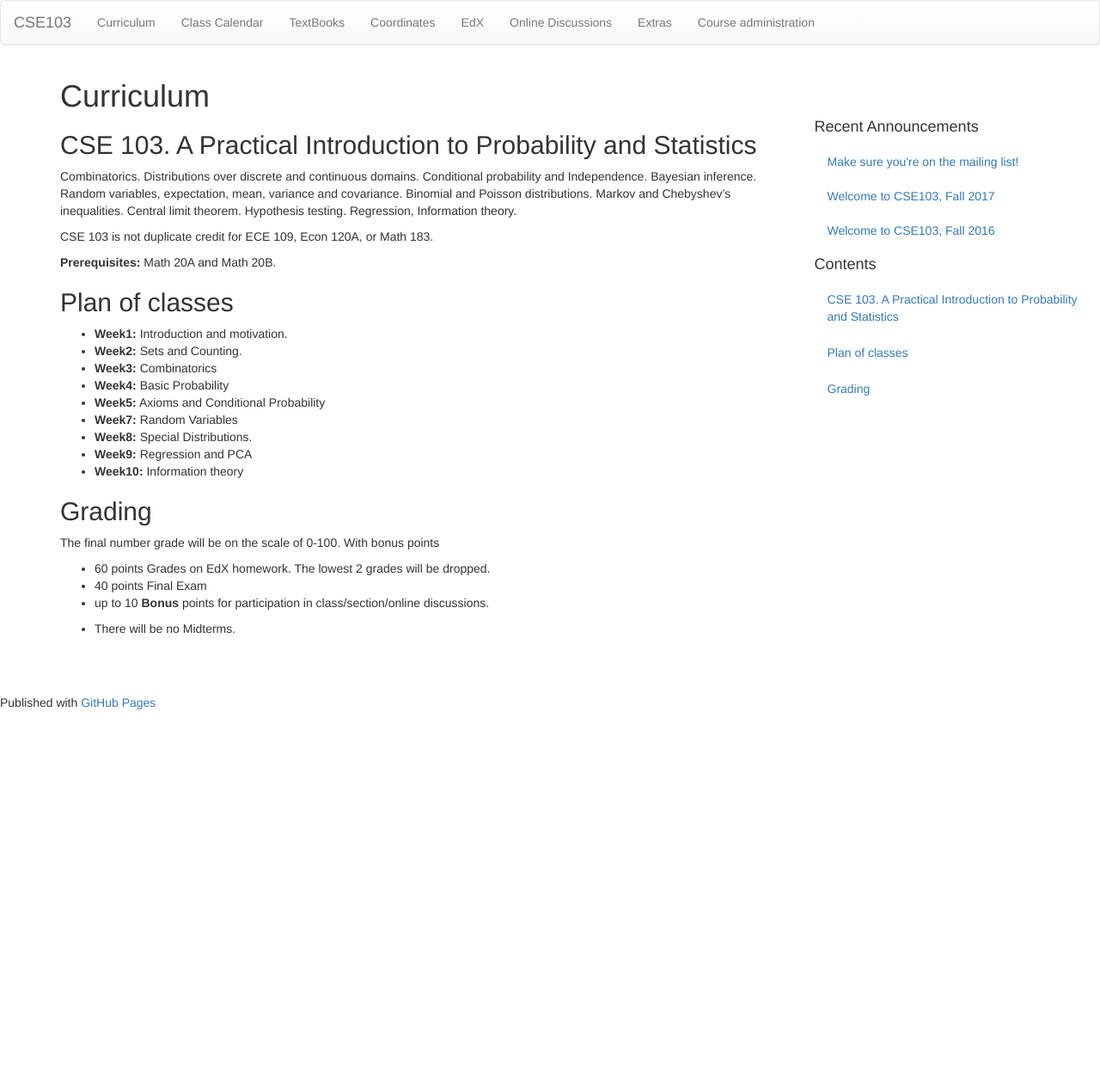
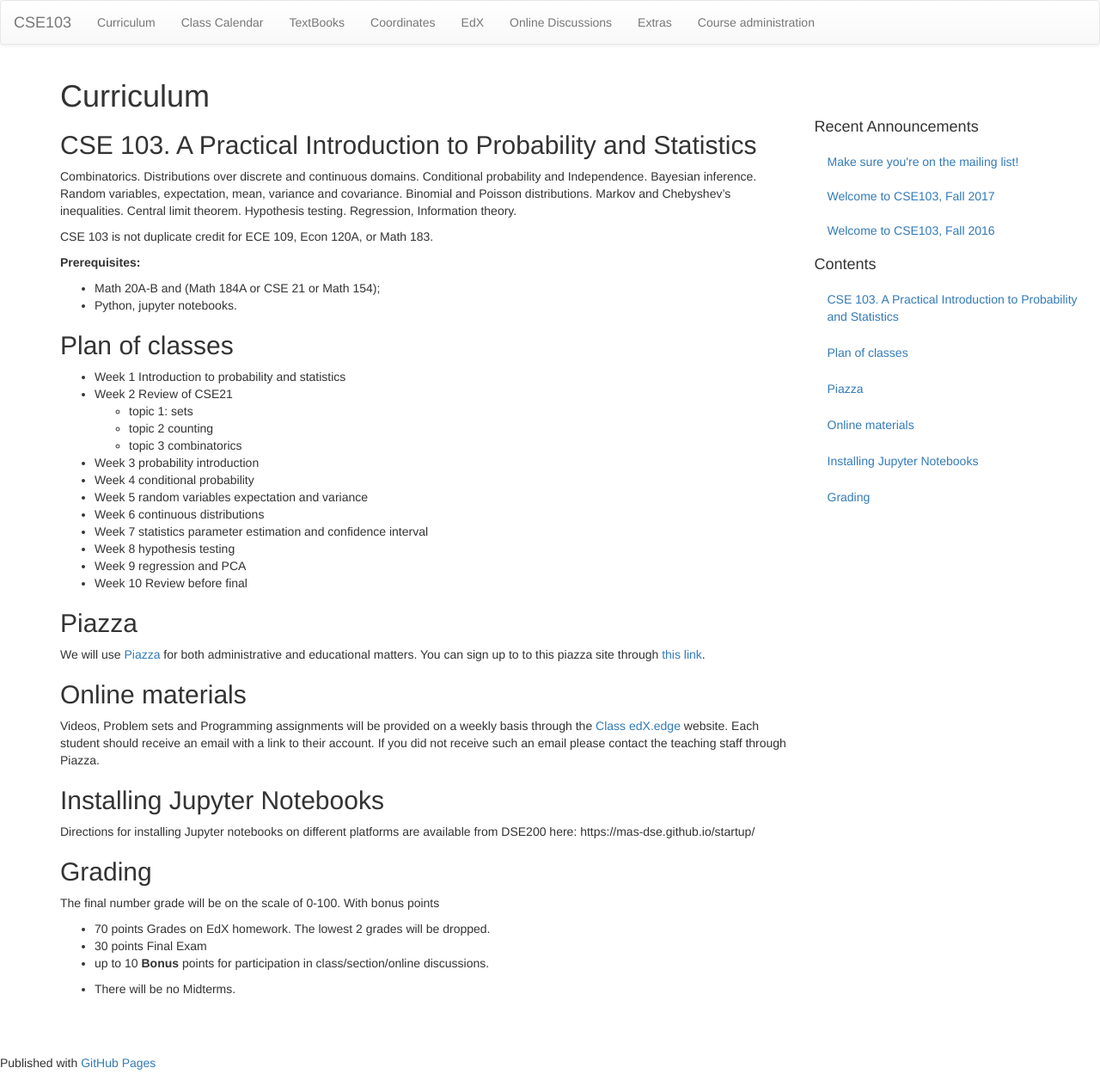
Before and after one commit to cse103/cse103.github.io, a Jekyll site: the page built from pages/1.Curriculum.md, in a window 1280 px wide and 1256 px high. Shown: the whole window at 86% size. Built offline with Jekyll 4.4.1, drawn with Linux system fonts in a browser that asks for light colours; nearby versions of some CDN libraries.

Commit message:
changed curriculum page

```diff
--- a/pages/1.Curriculum.md
+++ b/pages/1.Curriculum.md
@@ -13,26 +13,41 @@ inequalities. Central limit theorem. Hypothesis testing. Regression, Information
 
 CSE 103 is not duplicate credit for ECE 109, Econ 120A, or Math 183.
 
-**Prerequisites:** Math 20A and Math 20B.
+**Prerequisites:**
+* Math 20A-B and (Math 184A or CSE 21 or Math 154);
+* Python, jupyter notebooks.
 
 ## Plan of classes ##
 
-* **Week1:** Introduction and motivation.
-* **Week2:** Sets and Counting.
-* **Week3:** Combinatorics
-* **Week4:** Basic Probability
-* **Week5:** Axioms and Conditional Probability
-* **Week7:** Random Variables
-* **Week8:** Special Distributions.
-* **Week9:** Regression and PCA
-* **Week10:**  Information theory
+* Week 1 Introduction to probability and statistics
+* Week 2 Review of CSE21
+   * topic 1: sets
+   * topic 2 counting
+   * topic 3 combinatorics
+* Week 3 probability introduction
+* Week 4 conditional probability
+* Week 5 random variables expectation and variance
+* Week 6 continuous distributions
+* Week 7 statistics parameter estimation and confidence interval
+* Week 8 hypothesis testing
+* Week 9 regression and PCA
+* Week 10 Review before final
+
+## Piazza
+We will use [Piazza](http:piazza.com/ucsd/fall2018/cse103/home) for both administrative and educational matters. You can sign up to to this piazza site through [this link](http:piazza.com/ucsd/fall2018/cse103).
+
+## Online materials
+Videos, Problem sets and Programming assignments will be provided on a weekly basis through the [Class edX.edge](https://edge.edx.org/courses/course-v1:UCSD+CSE103_2018+2018_fall/course/) website. Each student should receive an email with a link to their account. If you did not receive such an email please contact the teaching staff through Piazza.
+
+## Installing Jupyter Notebooks
+
+Directions for installing Jupyter notebooks on different platforms are available from DSE200 here: https://mas-dse.github.io/startup/
 
 ## Grading ##
-
 The final number grade will be on the scale of 0-100. With bonus points
 
-* 60 points Grades on EdX homework. The lowest 2 grades will be dropped.
-* 40 points Final Exam
+* 70 points Grades on EdX homework. The lowest 2 grades will be dropped.
+* 30 points Final Exam
 * up to 10 **Bonus** points for participation in class/section/online discussions.
 
 * There will be no Midterms.
```
